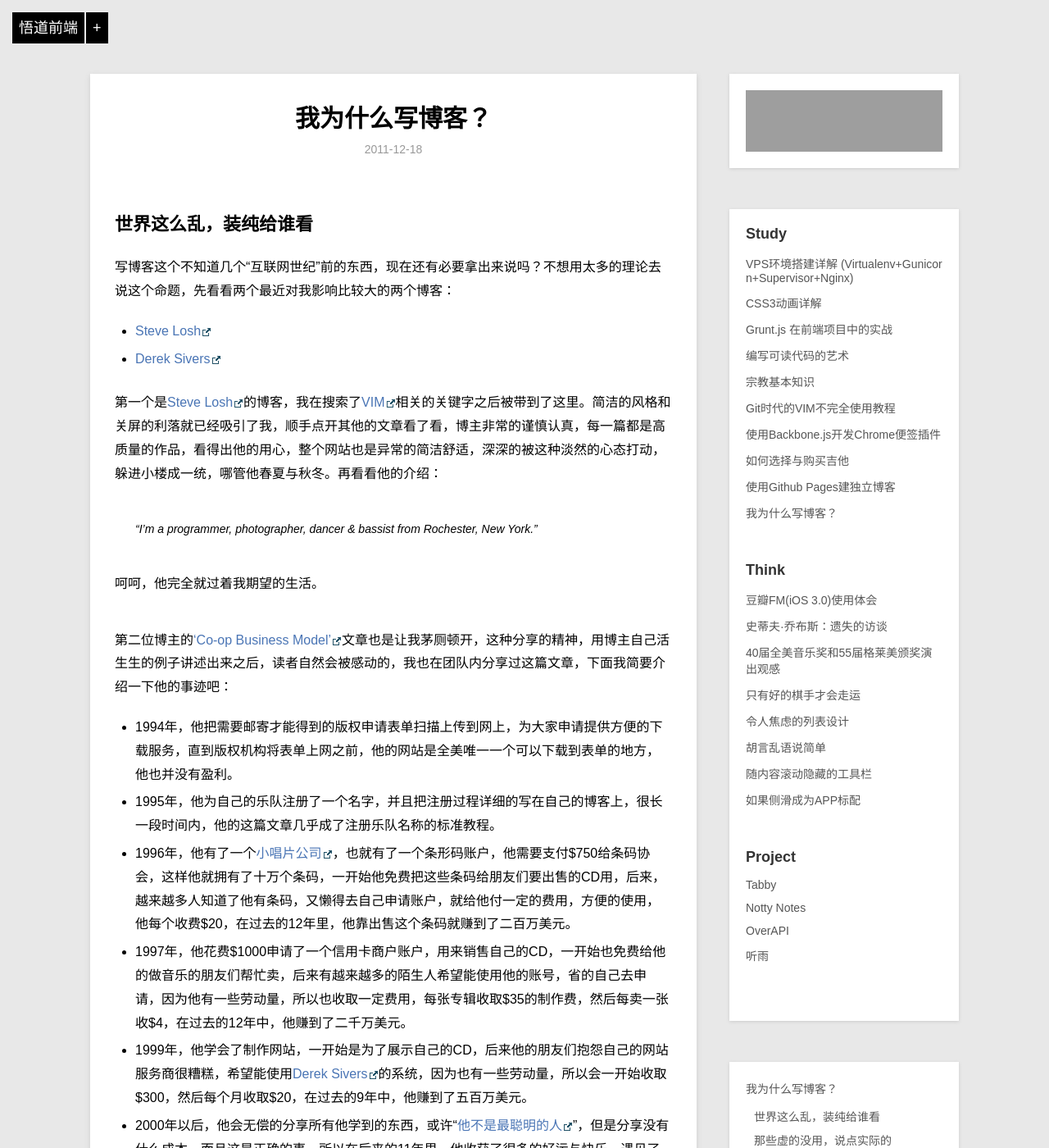
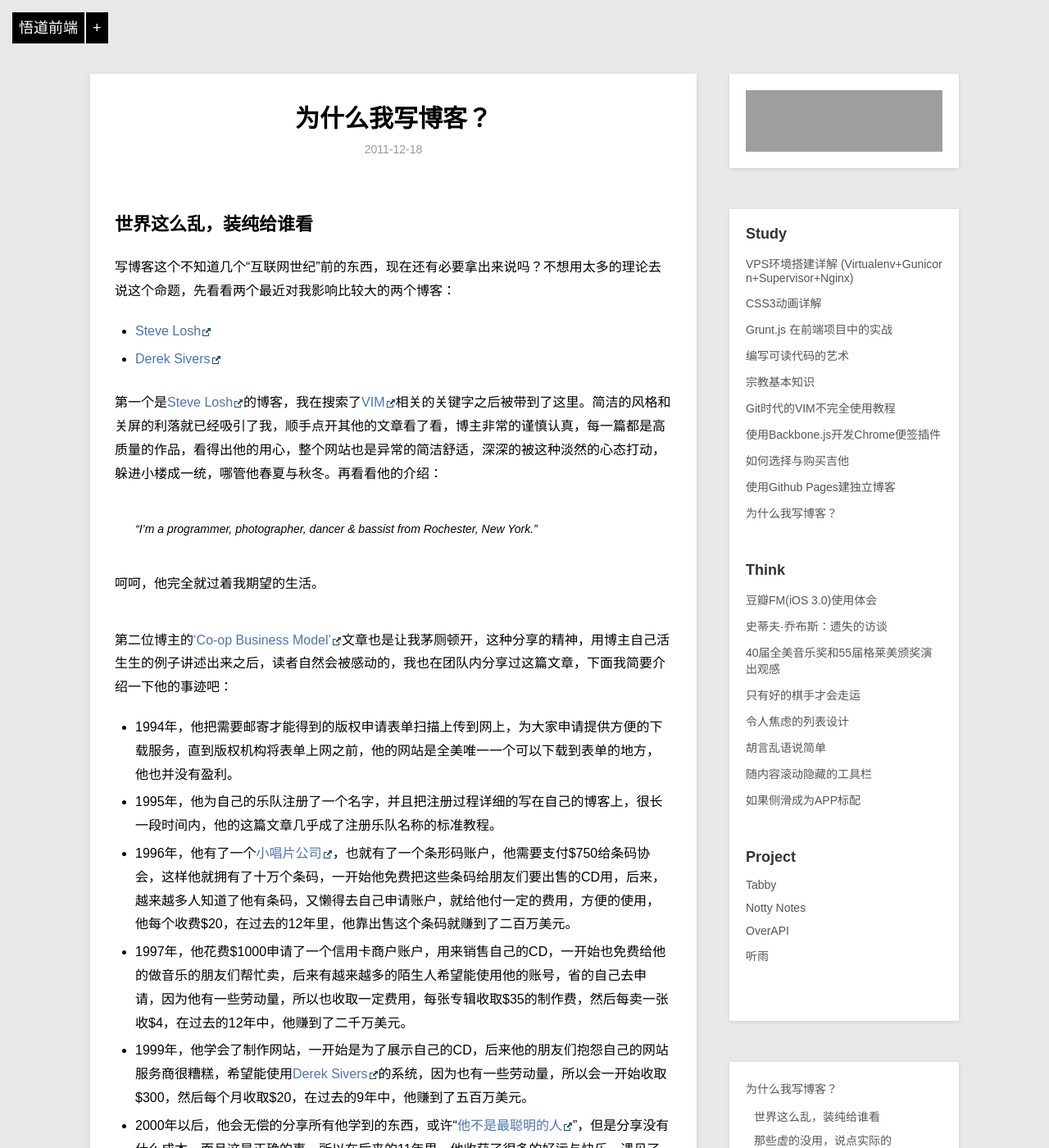
Before and after one commit to webfing/webfing.github.io, a Jekyll site: the page built from _posts/study/2011-12-18-why-blog.md, in a window 1280 px wide and 1400 px high. Shown: the whole window at 82% size. Built offline with Jekyll 4.4.1, drawn with Linux system fonts in a browser that asks for light colours; Markdown is read by kramdown in place of the engine named in the settings; comment, search, counter and statistics services are not loaded; grey boxes are pictures that could not be loaded.

Commit message:
测试文章2

```diff
--- a/_posts/study/2011-12-18-why-blog.md
+++ b/_posts/study/2011-12-18-why-blog.md
@@ -1,6 +1,6 @@
 ---
 layout:     post
-title:      我为什么写博客？
+title:      为什么我写博客？
 category: study
 description: 写博客这个这么古老的行为，还有必要拿出来说吗，我看有。
 ---
```
